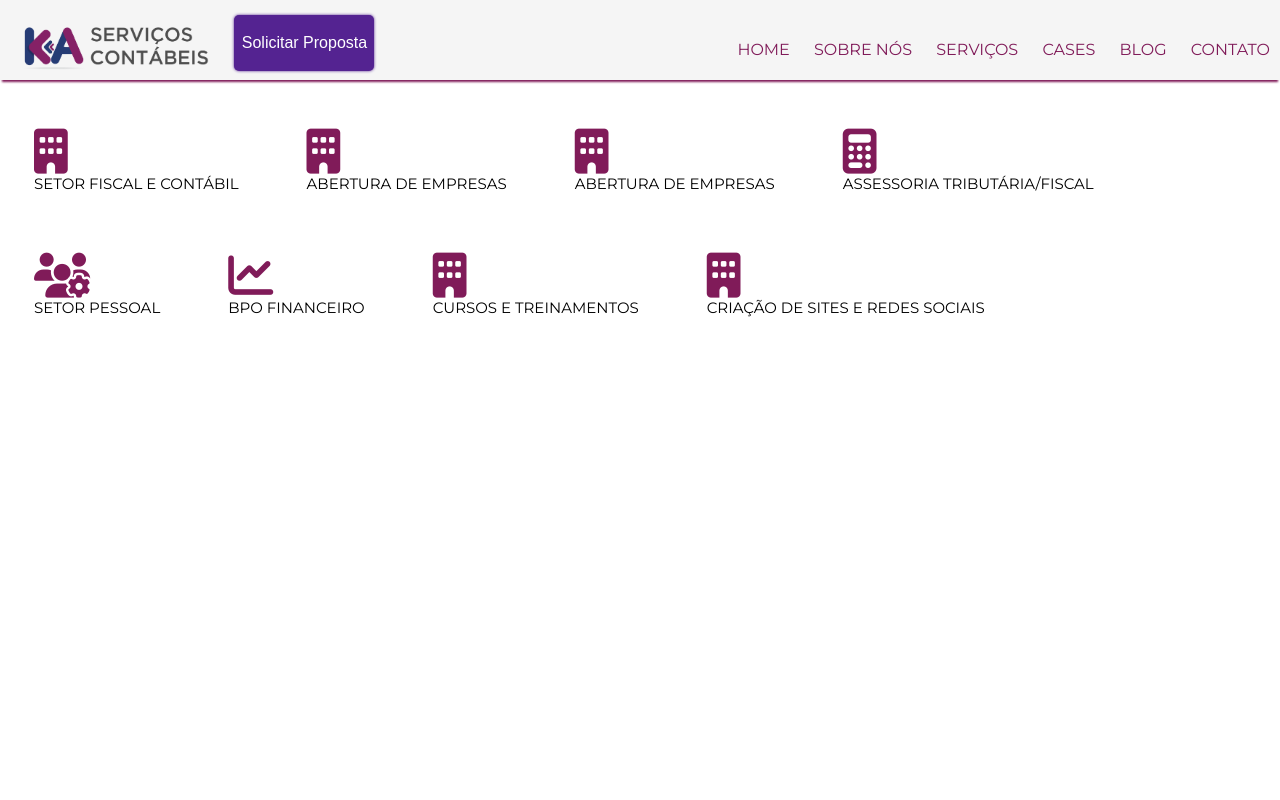
After one commit to IngridCRodrigues/kaservicos, a PHP site: page /views/services.php in a window 1280 px wide. The commit adds this page. Run offline with PHP 8.4, Linux system fonts and the light colour scheme; some libraries are stand-ins or nearby versions.

Commit message:
Alteracoes no index

```diff
--- a/assets/css/style.css
+++ b/assets/css/style.css
@@ -24,6 +25,53 @@ header, textarea, form, input {
 }
 
 /*HEADER*/
+
+
+.button-proposal {
+	height: 70%;
+	margin: auto;
+	border-radius: 5px;
+	background-color: #801B59;
+	cursor: pointer;
+	border: none;
+	margin-top: 15px;
+	width: 140px;
+	font-size: 16px;
+	color: white;
+}
+
+
+@-webkit-keyframes glowing {
+  0% { background-color: #801B59; -webkit-box-shadow: 0 0 3px #801B59; }
+  50% { background-color: #4126A9; -webkit-box-shadow: 0 0 3px #4126A9; }
+  100% { background-color: #801B59; -webkit-box-shadow: 0 0 3px #801B59; }
+}
+
+@-moz-keyframes glowing {
+  0% { background-color: #801B59; -moz-box-shadow: 0 0 3px #801B59; }
+  50% { background-color: #4126A9; -moz-box-shadow: 0 0 3px #4126A9; }
+  100% { background-color: #801B59; -moz-box-shadow: 0 0 3px #801B59; }
+}
+
+@-o-keyframes glowing {
+  0% { background-color: #801B59; box-shadow: 0 0 3px #801B59; }
+  50% { background-color: #4126A9; box-shadow: 0 0 3px #4126A9; }
+  100% { background-color: #801B59; box-shadow: 0 0 3px #801B59; }
+}
+
+@keyframes glowing {
+  0% { background-color: #801B59; box-shadow: 0 0 3px #801B59; }
+  50% { background-color: #4126A9; box-shadow: 0 0 3px #4126A9; }
+  100% { background-color: #801B59; box-shadow: 0 0 3px #801B59; }
+}
+
+.button-proposal {
+  -webkit-animation: glowing 1000ms infinite;
+  -moz-animation: glowing 1000ms infinite;
+  -o-animation: glowing 1000ms infinite;
+  animation: glowing 1000ms infinite;
+}
+
 
 .header img {
 	padding: 20px;
@@ -34,7 +82,7 @@ header, textarea, form, input {
 .header {
 	height: 80px;
 	background: #F5F5F5;
-	padding: 0 10px;
+	padding: 10 10px;
 	color: #000;
 	box-shadow: 0 4px 2px -2px #801B59;
 	position: fixed;
@@ -73,8 +119,6 @@ section .divisor::after {
 	text-decoration: none;
 	padding: 0 10px;
 	transition: 0.4s;
-	font-weight: bold
-
 }
 
 .show-menu-botton, .hide-menu-botton {
@@ -893,3 +993,37 @@ a {
 	color: white;
 	margin-bottom: 10px;
 }
+
+
+/*ABA DE SERVIÇOS*/
+
+.tab-service {
+	margin-top: 80px;
+	display: inline-block;
+}
+
+.tab-content {
+	display: none;
+	padding: 6px 12px;
+	border: 1px solid #ccc;
+	border-top: none;
+}
+
+.tablinks {
+  background-color: inherit;
+  float: left;
+  cursor: pointer;
+  padding: 30px 34px;
+  transition: 0.3s;
+  font-size: 10px;
+}
+
+.tablinks i {
+	font-size: 45px;
+	color: #801B59;
+}
+
+.tablinks h2 {
+	font-weight: normal;
+	text-transform: uppercase;
+}
--- /dev/null
+++ b/assets/js/script.js
@@ -0,0 +1,13 @@
+function openService(evt, serviceName) {
+  var i, tabcontent, tablinks;
+  tabcontent = document.getElementsByClassName("tab-content");
+  for (i = 0; i < tabcontent.length; i++) {
+    tabcontent[i].style.display = "none";
+  }
+  tablinks = document.getElementsByClassName("tablinks");
+  for (i = 0; i < tablinks.length; i++) {
+    tablinks[i].className = tablinks[i].className.replace(" active", "");
+  }
+  document.getElementById(serviceName).style.display = "block";
+  evt.currentTarget.className += " active";
+}
--- /dev/null
+++ b/includes/header.inc
@@ -0,0 +1,23 @@
+<header>
+	<div class="header">
+		<img src="../assets/img/kalogo.png" class="logo">
+
+		<button class="button-proposal">Solicitar Proposta</button>
+		<input type="checkbox" id="checkbox">
+		<label for="checkbox" class="show-menu-botton">
+			<i class="fas fa-bars"></i>
+		</label>
+
+		<ul class="menu">
+			<a href="#">HOME</a>
+			<a href="#box-tecs">SOBRE NÓS</a>
+			<a href="#services">SERVIÇOS</a>
+			<a href="#">CASES</a>
+			<a href="#">BLOG</a>
+			<a href="#contact">CONTATO</a>
+			<label for="checkbox" class="hide-menu-botton">
+				<i class="fas fa-times"></i>
+			</label>
+		</ul>
+	</div>
+</header>21 de março
--- /dev/null
+++ b/views/services.php
@@ -0,0 +1,75 @@
+<!DOCTYPE html>
+<html lang="pt">
+<head>
+	<meta charset="utf-8">
+	<title>KA Serviços Contabéis</title>
+	<link rel="stylesheet" type="text/css" href="../assets/css/style.css">
+	<script src="https://kit.fontawesome.com/0c3fd300b7.js" crossorigin="anonymous"></script>
+	<meta name="viewport" content="width=device-width, initial-scale=1.0">
+</head>
+
+	<?php include("../includes/header.inc"); ?>
+<body>
+
+	<div class="tab-service">
+
+		<div class="tablinks">
+		<i class="fas fa-building"></i>
+		<h2> Setor Fiscal e Contábil
+		</h2>
+		</div>
+
+		<div class="tablinks">
+			<i class="fas fa-building"></i>
+				<h2>Abertura de empresas</h2>
+		</div>
+
+		<div class="tablinks"  onclick="openService(event, 'Abertura')">
+				<i class="fas fa-building"></i>
+				<h2>Abertura de empresas</h2>
+			</div>
+
+			<div class="tablinks" onclick="openService(event, 'Tributaria')">
+				<i class="fas fa-calculator"></i>
+				<h2>Assessoria Tributária/Fiscal</h2>
+			</div>
+
+			<div class="tablinks" onclick="openService(event, 'Pessoal')">
+				<i class="fas fa-users-cog"></i>
+				<h2>Setor Pessoal</h2>
+			</div>
+
+			<div class="tablinks"  onclick="openService(event, 'BPO')">
+				<i class="fas fa-chart-line"></i>
+				<h2>BPO Financeiro</h2>
+			</div>
+
+			<div class="tablinks"  onclick="openService(event, 'Treinamentos')">
+				<i class="fas fa-building"></i>
+				<h2>Cursos e Treinamentos</h2>
+			</div>
+
+			<div class="tablinks"  onclick="openService(event, 'Redes')">
+				<i class="fas fa-building"></i>
+				<h2>Criação de Sites e Redes Sociais</h2>
+			</div>
+
+	</div>
+
+<div class="box-service">
+
+	<div id="Tributaria" class="tab-content">
+		O Lorem Ipsum é um texto modelo da indústria tipográfica e de impressão. O Lorem Ipsum tem vindo a ser o texto padrão usado por estas indústrias desde o ano de 1500, quando uma misturou os caracteres de um texto para criar um espécime de livro. Este texto não só sobreviveu 5 séculos, mas também o salto para a tipografia electrónica, mantendo-se essencialmente inalterada. Foi popularizada nos anos 60 com a disponibilização das folhas de Letraset, que continham passagens com Lorem Ipsum, e mais recentemente com os programas de publicação como o Aldus PageMaker que incluem versões do Lorem Ipsum.
+	</div>
+
+
+	<div id="Pessoal" class="tab-content">
+		Pessoal O Lorem Ipsum é um texto modelo da indústria tipográfica e de impressão. O Lorem Ipsum tem vindo a ser o texto padrão usado por estas indústrias desde o ano de 1500, quando uma misturou os caracteres de um texto para criar um espécime de livro. Este texto não só sobreviveu 5 séculos, mas também o salto para a tipografia electrónica, mantendo-se essencialmente inalterada. Foi popularizada nos anos 60 com a disponibilização das folhas de Letraset, que continham passagens com Lorem Ipsum, e mais recentemente com os programas de publicação como o Aldus PageMaker que incluem versões do Lorem Ipsum.
+	</div>
+
+
+</div>
+</body>
+
+</html>
+		<script type="text/javascript" src="../assets/js/script.js"></script>
```
Also changed, not shown: other parts of assets/css/style.css (+65 -10 lines), views/about.php (added, +34 -0 lines), views/index.php (renamed from index.html, +14 -10 lines).
